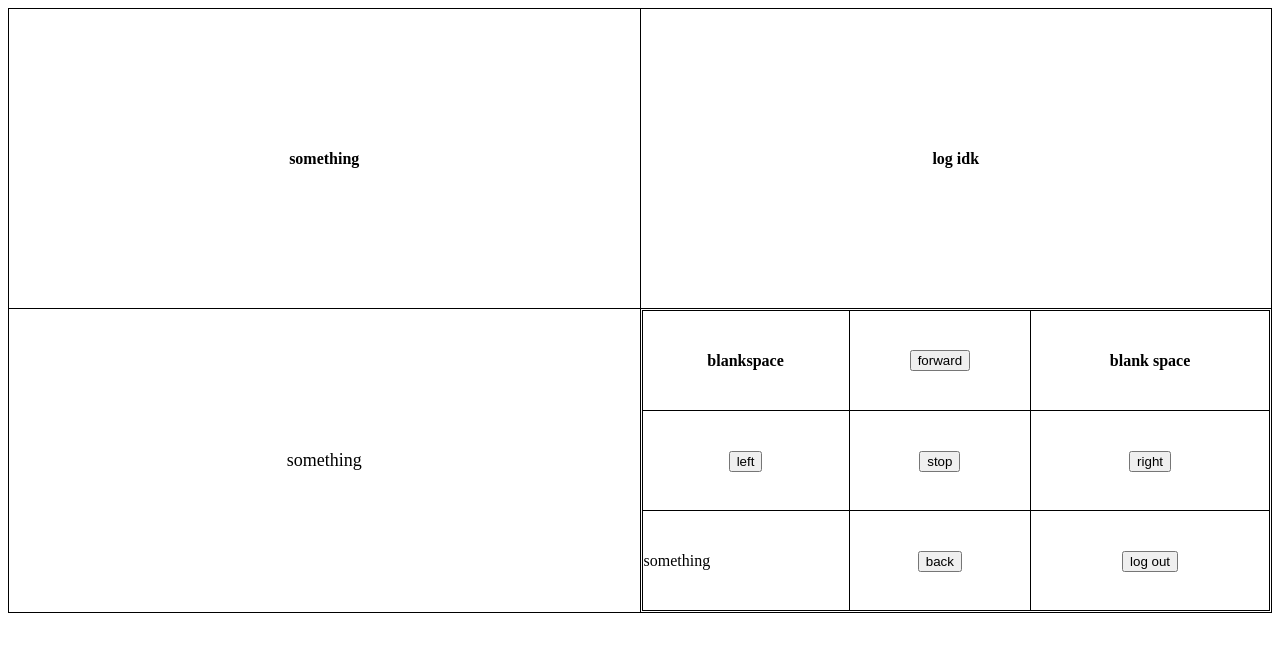
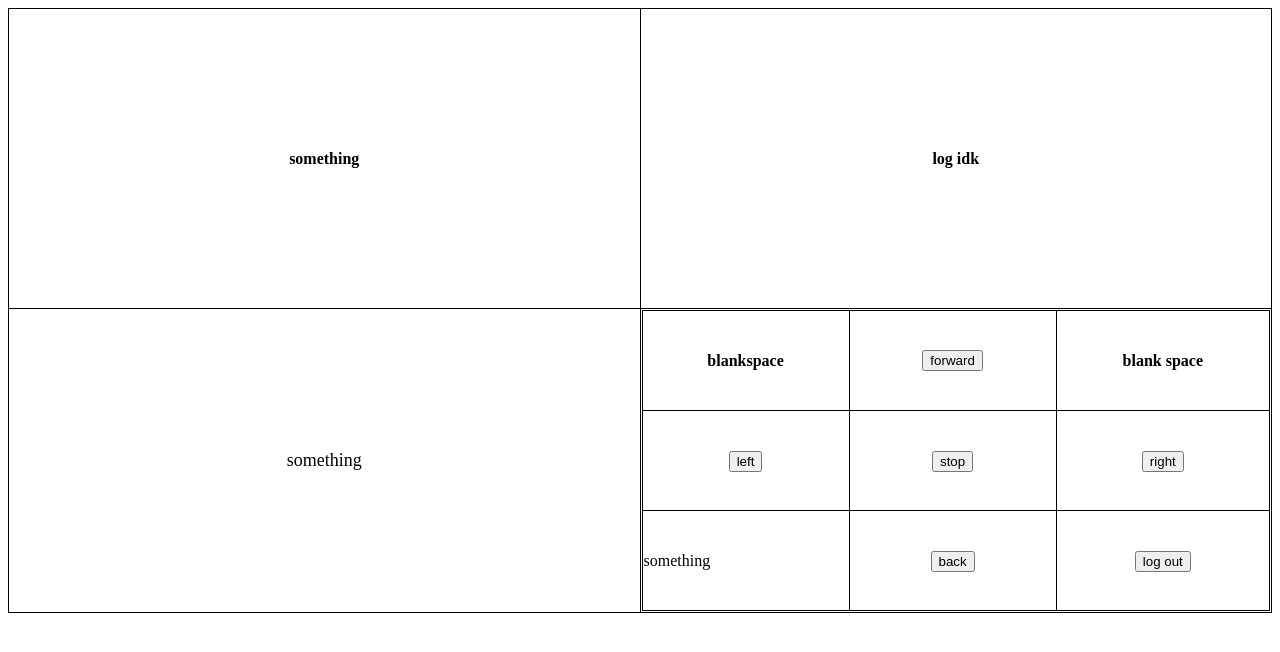
Before and after one commit to DanielC8/test.github.io, a plain HTML site: page index.html in a window 1280 px wide. Drawn offline with Linux system fonts and the light colour scheme.

Commit message:
Update index.html

```diff
--- a/index.html
+++ b/index.html
@@ -93,7 +93,7 @@ figcaption {
     <td><table style = "width:100%">
   <tr style = "height:100px">
     <th style = "width:33%">blankspace</th>
-    <th><button>forward</button></th>
+    <th style = "width:33%"><button>forward</button></th>
     <th>blank space</th>
   </tr>
   <tr style = "height:100px">
```
